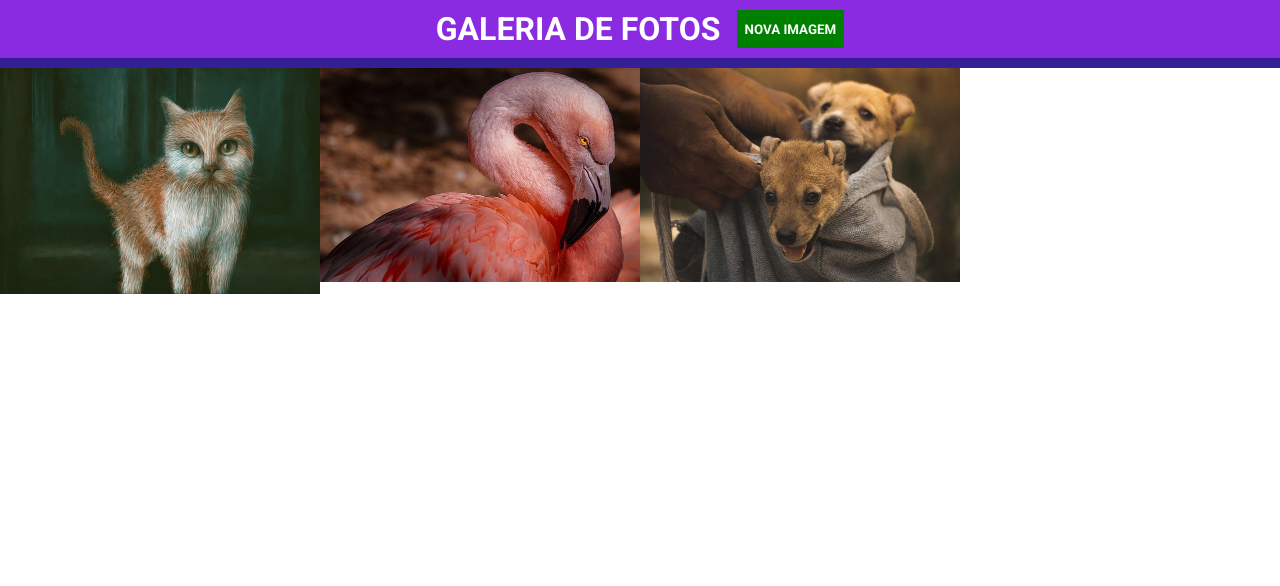
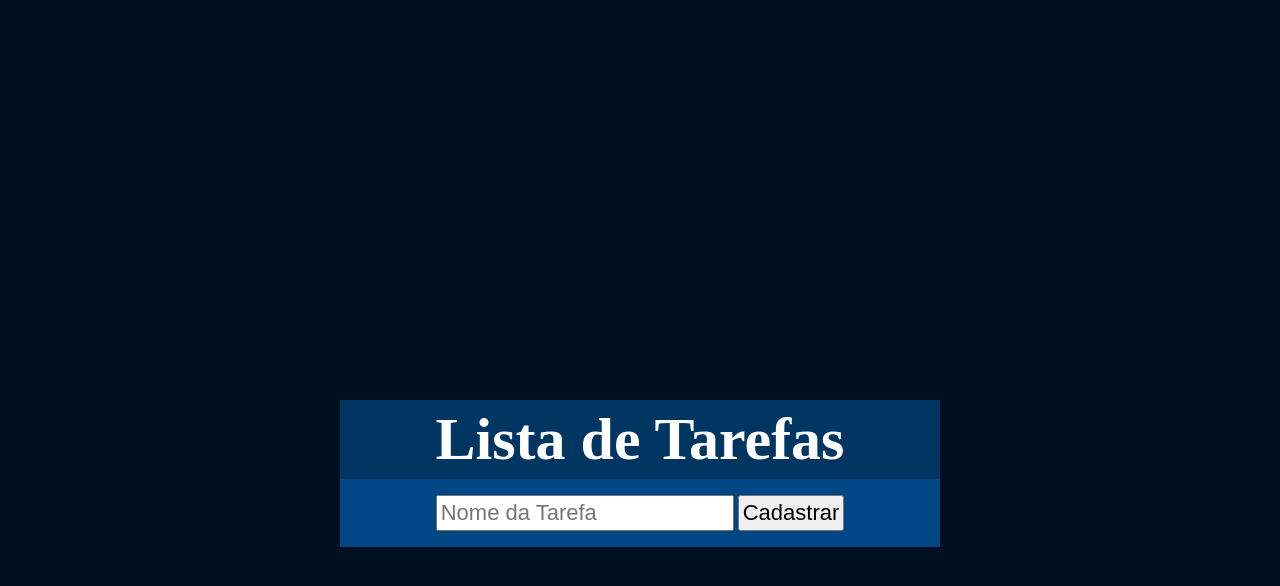
Before and after one commit to gabiel9/Jquery_galeria_fotos, a plain HTML site: page index.html in a window 1280 px wide. Drawn offline with Linux system fonts and the light colour scheme.

Commit message:
commit v1

```diff
--- a/index.html
+++ b/index.html
@@ -11,42 +11,21 @@
   <link rel="stylesheet" href="main.css">
 </head>
 <body>
-  <header>
-    <h1>Galeria de Fotos</h1>
-    <button type="button">Nova Imagem</button>
-  </header>
-  <form>
-    <h2>Adicionar nova imagem</h2>
-    <input type="url" id="endereco-imagem-nova" required placeholder="URL da Imagem">
-    <button type="submit">Adicionar</button>
-    <button type="reset" id="botao-cancelar">Cancelar</button>
-  </form>
-  <ul>
-    <li>
-      <img src="./images/foto1.jpg" alt="Pinturad de um gato">
-      <div class="overlay-imagem-link">
-        <a href="./images/foto1.jpg" title="Ver imagem em tamanho real" target="_blank">
-          Ver imagem em tamanho real
-        </a>
+  <div id="corpo">
+    <header>
+      <div>
+        <h1>Lista de Tarefas</h1>
       </div>
-    </li>
-    <li>
-      <img src="./images/foto2.jpg" alt="Pinturad de um gato">
-      <div class="overlay-imagem-link">
-        <a href="./images/foto2.jpg" title="Ver imagem em tamanho real" target="_blank">
-          Ver imagem em tamanho real
-        </a>
-      </div>
-    </li>
-    <li>
-      <img src="./images/foto3.jpg" alt="Pinturad de um gato">
-      <div class="overlay-imagem-link">
-        <a href="./images/foto3.jpg" title="Ver imagem em tamanho real" target="_blank">
-          Ver imagem em tamanho real.
-        </a>
-      </div>
-    </li>
-  </ul>
+    </header>
+    <form class="tabela">
+      <input type="text" required placeholder="Nome da Tarefa" >
+      <button type="submit">Cadastrar</button>
+      <ul>
+        <li>
+        </li>
+      </ul>
+    </form>
+  </div>
   <script src="jquery-3.7.1.min.js"></script>
   <script src="main.js"></script>
 </body>
--- a/main.css
+++ b/main.css
@@ -2,84 +2,42 @@
     margin: 0;
     padding: 0;
     box-sizing: border-box;
-    font-family: Roboto, sans-serif;
+}
+
+body {
+    background-color: rgb(0, 16, 31);
+    max-width: 100%;
+}
+
+#corpo {
+    width: 600px;
+    margin: 400px auto;
+    justify-content: center;
+    align-items: center;
+    text-align: center;
+}
+
+.tabela {
+    background-color: rgb(0, 70, 132);
+    color: white;
+    padding: 16px 0;
 }
 
 header {
-    background-color: blueviolet;
-    padding: 10px 0;
-    color: #fff;
-    display: flex;
-    border-bottom: 10px solid #341f97;
-    justify-content: center;
-    text-transform: uppercase;
+    background-color: rgb(1, 53, 98);
+    color: white;
 }
 
-button {
-    margin-left: 16px;
+h1 {
+    font-size: 60px;
+    padding: 5px;
 }
 
-form {
-    background-color: #cbcbcb;
-    padding: 24px 0;
-    text-align: center;
+input, button, li {
+    font-size: 22px;
+    padding: 3px;
+}
+
+li {
     display: none;
 }
-
-form h2 {
-    margin-bottom: 8px;
-}
-
-input, button {
-    padding: 8px;
-}
-
-button {
-    background-color: green;
-    border: none;
-    cursor: pointer;
-    font-weight: bold;
-    text-transform: uppercase;
-    color: #fff;
-}
-
-#botao-cancelar {
-    background-color: red;
-}
-
-ul {
-    display: flex;
-    flex-wrap: wrap;
-}
-
-ul li {
-    max-width: 25%;
-    list-style: none;
-    position: relative;
-    max-height: 240px;
-    overflow-y: hidden;
-}
-
-ul li img {
-    width: 100%;
-}
-
-.overlay-imagem-link {
-    padding: 16px;
-    background-color: rgb(0, 0, 0, 0.7);
-    position: absolute;
-    bottom: 0;
-    left: 0;
-    width: 100%;
-    opacity: 0;
-    transition: all .5s;
-}
-
-.overlay-imagem-link a {
-    color: #fff;
-    text-decoration: none;
-}
-
-ul li:hover .overlay-imagem-link {
-    opacity: 1;
-}
--- a/main.js
+++ b/main.js
@@ -1,26 +1,9 @@
 $(document).ready(function() {
-    $('header button').click(function(){
-        $('form').slideDown();
-    })
+    $('input').click(function ({
 
-    $('#botao-cancelar').click(function(){
-        $('form').slideUp();
-    })
 
-    $('form').on('submit', function (e) {
-        e.preventDefault();
-        const enderecoDaNovaImagem = $('#endereco-imagem-nova').val();
-        const novoItem = $('<li style="display: none"></li>');
-        $(`<img src="${enderecoDaNovaImagem}" />`).appendTo(novoItem);
-        $(`
-            <div class="overlay-imagem-link">
-                <a href="${enderecoDaNovaImagem}" target="_blank" title="Ver imagem em tamanho real">
-                    Ver imagem em tamanho real
-                </a>
-            </div>
-        `).appendTo(novoItem);
-        $(novoItem).appendTo('ul');
-        $(novoItem).fadeIn(1000);
-        $('#endereco-imagem-nova').val(' ')
-    })
+    }))
+
+
+
 })
```
Also changed, not shown: images/foto1.jpg (deleted), images/foto2.jpg (deleted), images/foto3.jpg (deleted), images/foto4.jpg (deleted), images/foto5.jpg (deleted).
